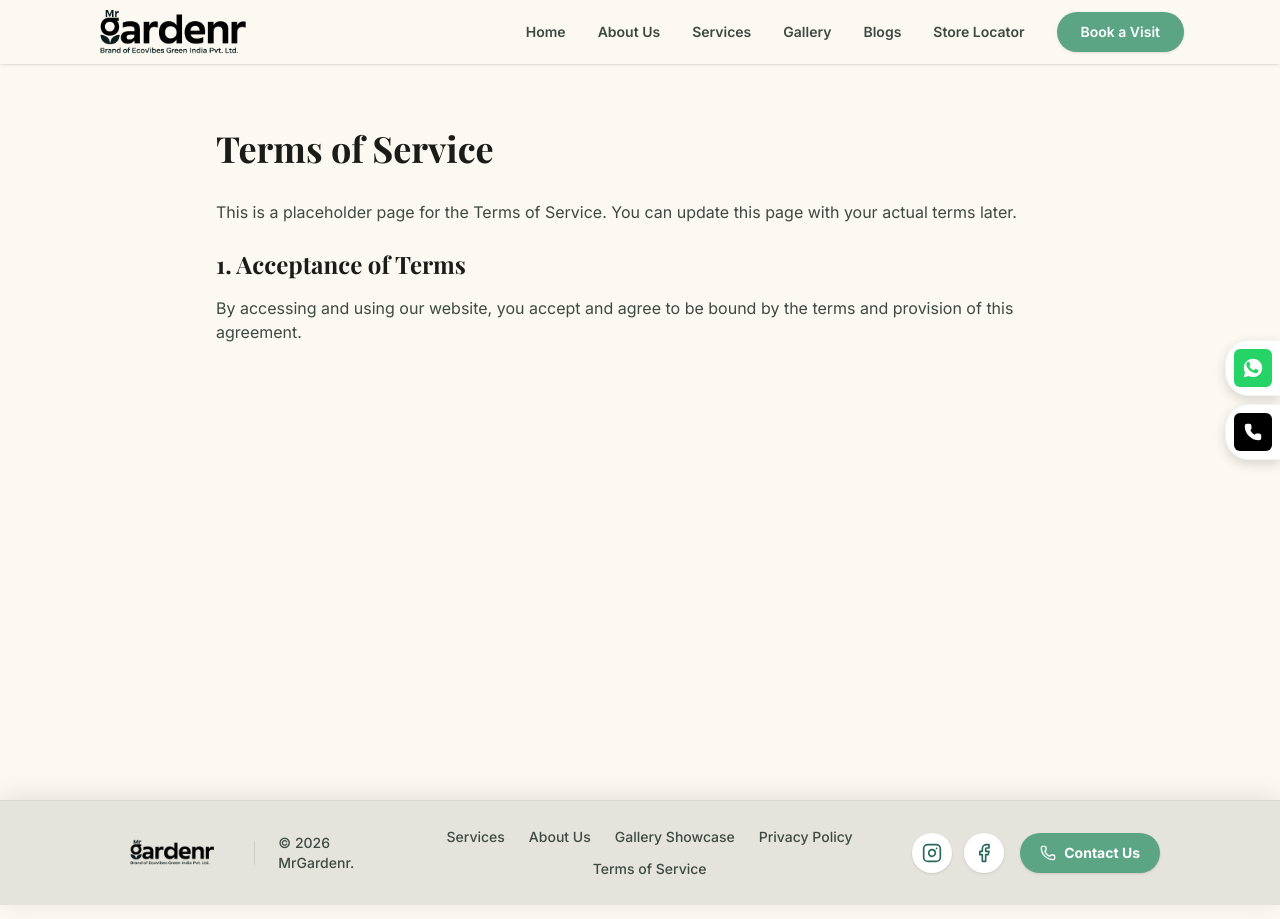
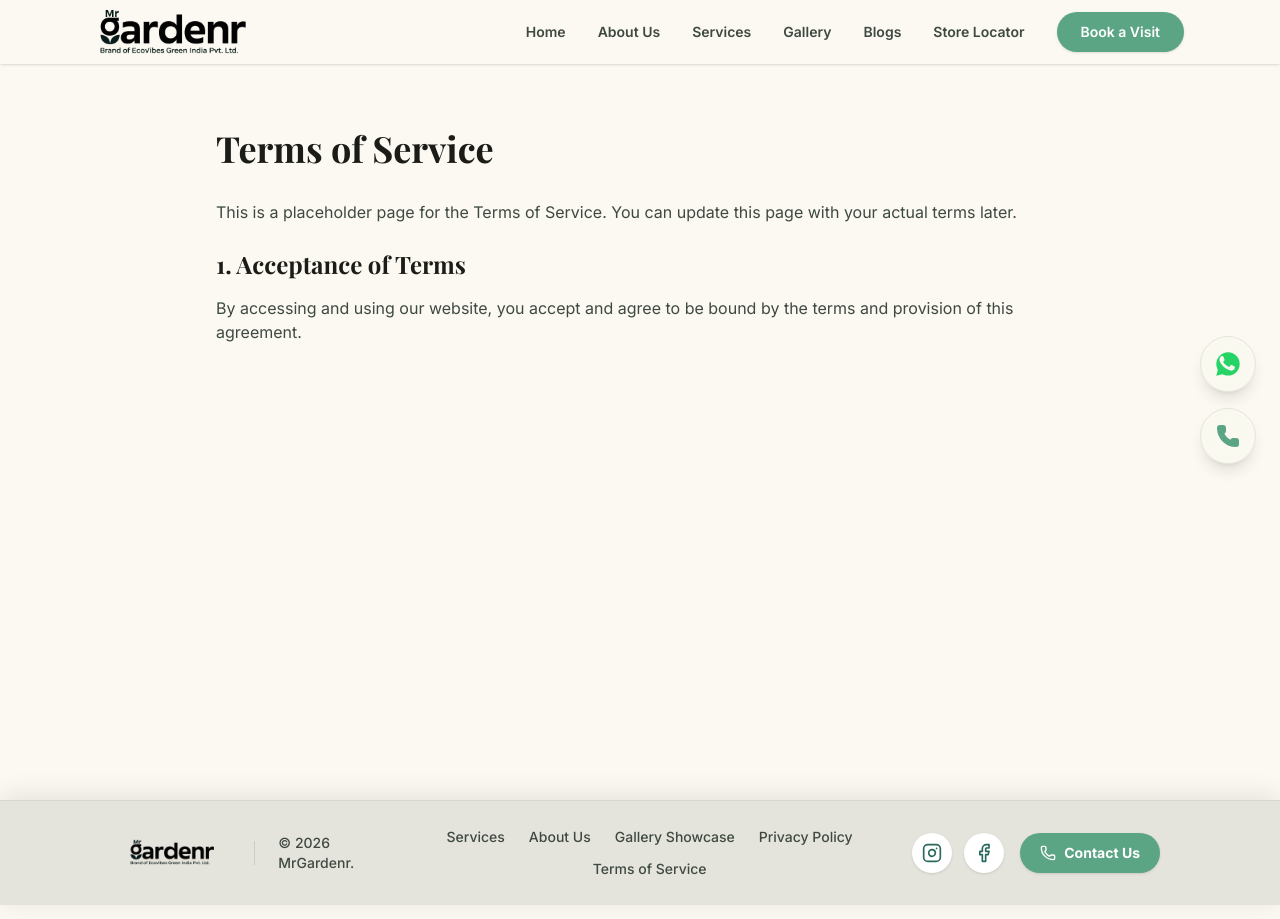
Before and after one commit to rakesh-iim/Test-Garden-site-v1, a React (Vite) app: page /terms in a window 1280 px wide. Built offline with nearby package versions, Linux system fonts and the light colour scheme; a web font is replaced by a local one.

Commit message:
style: redesign floating contact buttons to match premium glassmorphic theme

```diff
--- a/src/components/FloatingContact.tsx
+++ b/src/components/FloatingContact.tsx
@@ -3,26 +3,29 @@ import { Phone } from 'lucide-react';
 
 export const FloatingContact = () => {
   return (
-    <div className="fixed right-0 top-1/2 -translate-y-1/2 z-[100] flex flex-col gap-2 p-0">
+    <div className="fixed right-6 top-1/2 -translate-y-1/2 z-[100] flex flex-col gap-4">
+      {/* WhatsApp Button */}
       <a
         href="https://wa.me/1234567890"
         target="_blank"
         rel="noopener noreferrer"
-        className="bg-white p-2 rounded-l-xl shadow-[0_4px_12px_rgba(0,0,0,0.15)] hover:-translate-x-1 transition-transform border border-r-0 border-gray-100 flex items-center justify-center"
+        className="group relative flex items-center justify-center w-14 h-14 bg-surface/80 backdrop-blur-md rounded-full border border-surface-container-highest shadow-lg hover:-translate-y-1 hover:shadow-[0_8px_32px_rgba(37,211,102,0.3)] transition-all duration-300 overflow-hidden"
+        aria-label="Contact on WhatsApp"
       >
-        <div className="w-[38px] h-[38px] bg-[#25D366] rounded-md flex items-center justify-center text-white">
-          <svg width="22" height="22" viewBox="0 0 24 24" fill="white" xmlns="http://www.w3.org/2000/svg">
-            <path d="M12.0117 2.00018C6.49503 2.00018 2.00391 6.4913 2.00391 12.0079C2.00391 13.7719 2.46328 15.4385 3.26629 16.9015L2.00391 22.0002L7.23438 20.7378C8.65345 21.4883 10.281 21.9168 12.0117 21.9168C17.5284 21.9168 22.0195 17.4257 22.0195 11.909C22.0195 6.3923 17.5284 1.90118 12.0117 2.00018ZM17.4648 16.2941C17.2359 16.9388 16.3262 17.4842 15.617 17.6253C15.127 17.7259 14.4178 17.8105 11.7588 16.71C8.35414 15.3032 6.16273 11.8398 6.00773 11.6353C5.85273 11.4308 4.70773 9.90793 4.70773 8.32168C4.70773 6.73543 5.51811 5.96668 5.84936 5.62793C6.11711 5.35268 6.55403 5.23268 6.96986 5.23268C7.10391 5.23268 7.22391 5.23968 7.33678 5.24668C7.65403 5.26068 7.81628 5.28168 8.02773 5.78968C8.28873 6.42468 8.92373 7.97743 8.99423 8.12543C9.07173 8.27343 9.15623 8.48518 9.04348 8.70368C8.93773 8.92218 8.84628 9.02093 8.68403 9.20418C8.52178 9.38743 8.36678 9.53543 8.20453 9.73993C8.04953 9.92318 7.88048 10.1277 8.06373 10.4449C8.24698 10.7552 8.92373 11.8554 9.91773 12.7437C11.2007 13.8932 12.237 14.2527 12.5895 14.3937C12.8573 14.5064 13.1745 14.4782 13.3718 14.2667C13.6185 14.0057 13.9215 13.5474 14.2388 13.0892C14.4645 12.7504 14.7745 12.7082 15.0565 12.8139C15.3525 12.9267 16.9178 13.6952 17.228 13.8504C17.5383 14.0057 17.75 14.0762 17.8275 14.2172C17.905 14.3582 17.905 15.0069 17.651 15.6557L17.4648 16.2941Z"/>
-          </svg>
-        </div>
+        <div className="absolute inset-0 rounded-full bg-[#25D366] opacity-0 group-hover:opacity-100 transition-opacity duration-300"></div>
+        <svg className="w-7 h-7 relative z-10 text-[#25D366] group-hover:text-white transition-colors duration-300" viewBox="0 0 24 24" fill="currentColor" xmlns="http://www.w3.org/2000/svg">
+          <path d="M12.0117 2.00018C6.49503 2.00018 2.00391 6.4913 2.00391 12.0079C2.00391 13.7719 2.46328 15.4385 3.26629 16.9015L2.00391 22.0002L7.23438 20.7378C8.65345 21.4883 10.281 21.9168 12.0117 21.9168C17.5284 21.9168 22.0195 17.4257 22.0195 11.909C22.0195 6.3923 17.5284 1.90118 12.0117 2.00018ZM17.4648 16.2941C17.2359 16.9388 16.3262 17.4842 15.617 17.6253C15.127 17.7259 14.4178 17.8105 11.7588 16.71C8.35414 15.3032 6.16273 11.8398 6.00773 11.6353C5.85273 11.4308 4.70773 9.90793 4.70773 8.32168C4.70773 6.73543 5.51811 5.96668 5.84936 5.62793C6.11711 5.35268 6.55403 5.23268 6.96986 5.23268C7.10391 5.23268 7.22391 5.23968 7.33678 5.24668C7.65403 5.26068 7.81628 5.28168 8.02773 5.78968C8.28873 6.42468 8.92373 7.97743 8.99423 8.12543C9.07173 8.27343 9.15623 8.48518 9.04348 8.70368C8.93773 8.92218 8.84628 9.02093 8.68403 9.20418C8.52178 9.38743 8.36678 9.53543 8.20453 9.73993C8.04953 9.92318 7.88048 10.1277 8.06373 10.4449C8.24698 10.7552 8.92373 11.8554 9.91773 12.7437C11.2007 13.8932 12.237 14.2527 12.5895 14.3937C12.8573 14.5064 13.1745 14.4782 13.3718 14.2667C13.6185 14.0057 13.9215 13.5474 14.2388 13.0892C14.4645 12.7504 14.7745 12.7082 15.0565 12.8139C15.3525 12.9267 16.9178 13.6952 17.228 13.8504C17.5383 14.0057 17.75 14.0762 17.8275 14.2172C17.905 14.3582 17.905 15.0069 17.651 15.6557L17.4648 16.2941Z"/>
+        </svg>
       </a>
+
+      {/* Phone Button */}
       <a
         href="tel:+1234567890"
-        className="bg-white p-2 rounded-l-xl shadow-[0_4px_12px_rgba(0,0,0,0.15)] hover:-translate-x-1 transition-transform border border-r-0 border-gray-100 flex items-center justify-center"
+        className="group relative flex items-center justify-center w-14 h-14 bg-surface/80 backdrop-blur-md rounded-full border border-surface-container-highest shadow-lg hover:-translate-y-1 hover:shadow-[0_8px_32px_rgba(91,165,133,0.4)] transition-all duration-300 overflow-hidden"
+        aria-label="Call Us"
       >
-        <div className="w-[38px] h-[38px] bg-black rounded-md flex items-center justify-center text-white">
-          <Phone size={18} fill="currentColor" />
-        </div>
+        <div className="absolute inset-0 rounded-full bg-primary opacity-0 group-hover:opacity-100 transition-opacity duration-300"></div>
+        <Phone className="w-6 h-6 relative z-10 text-primary group-hover:text-white transition-colors duration-300" fill="currentColor" />
       </a>
     </div>
   );
```
